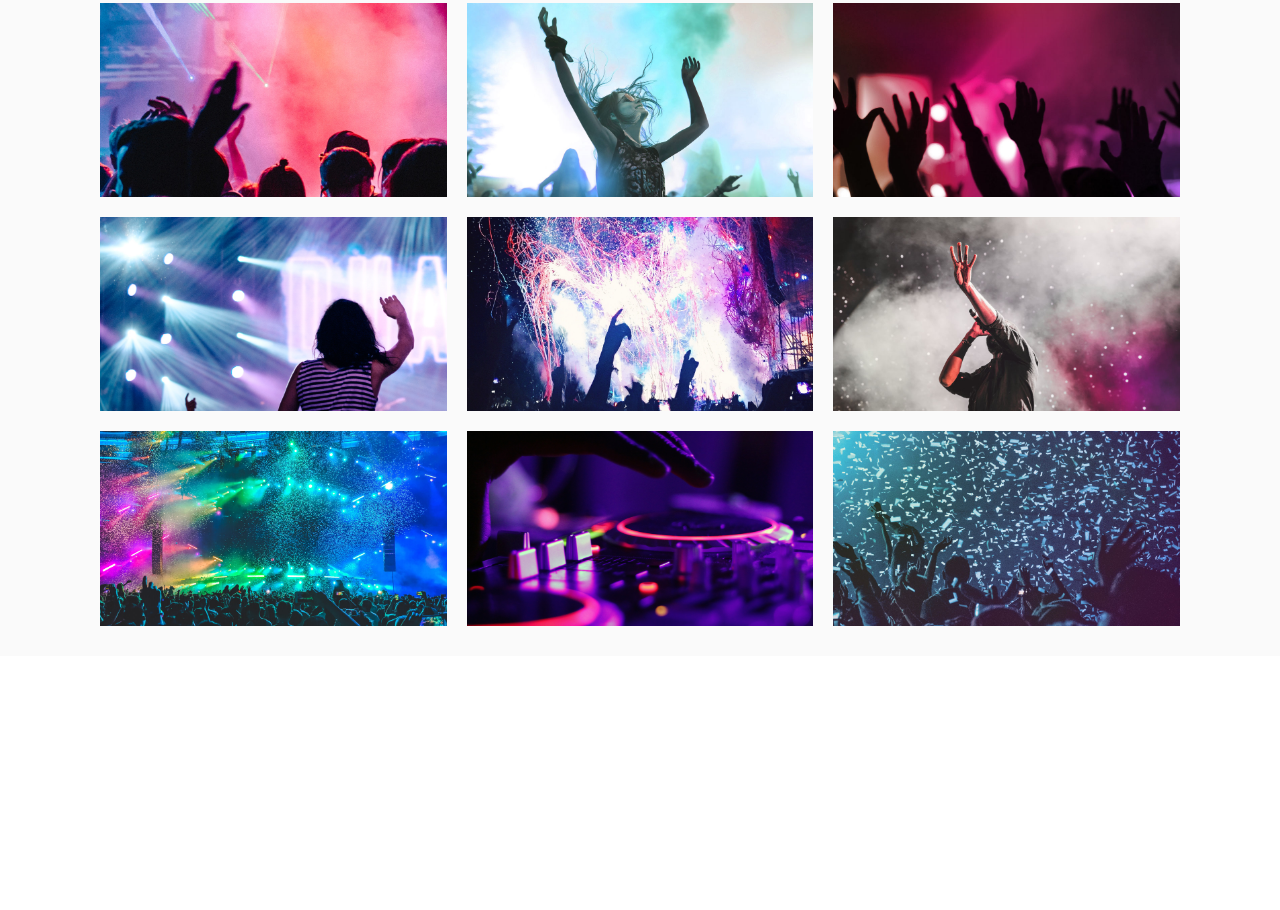
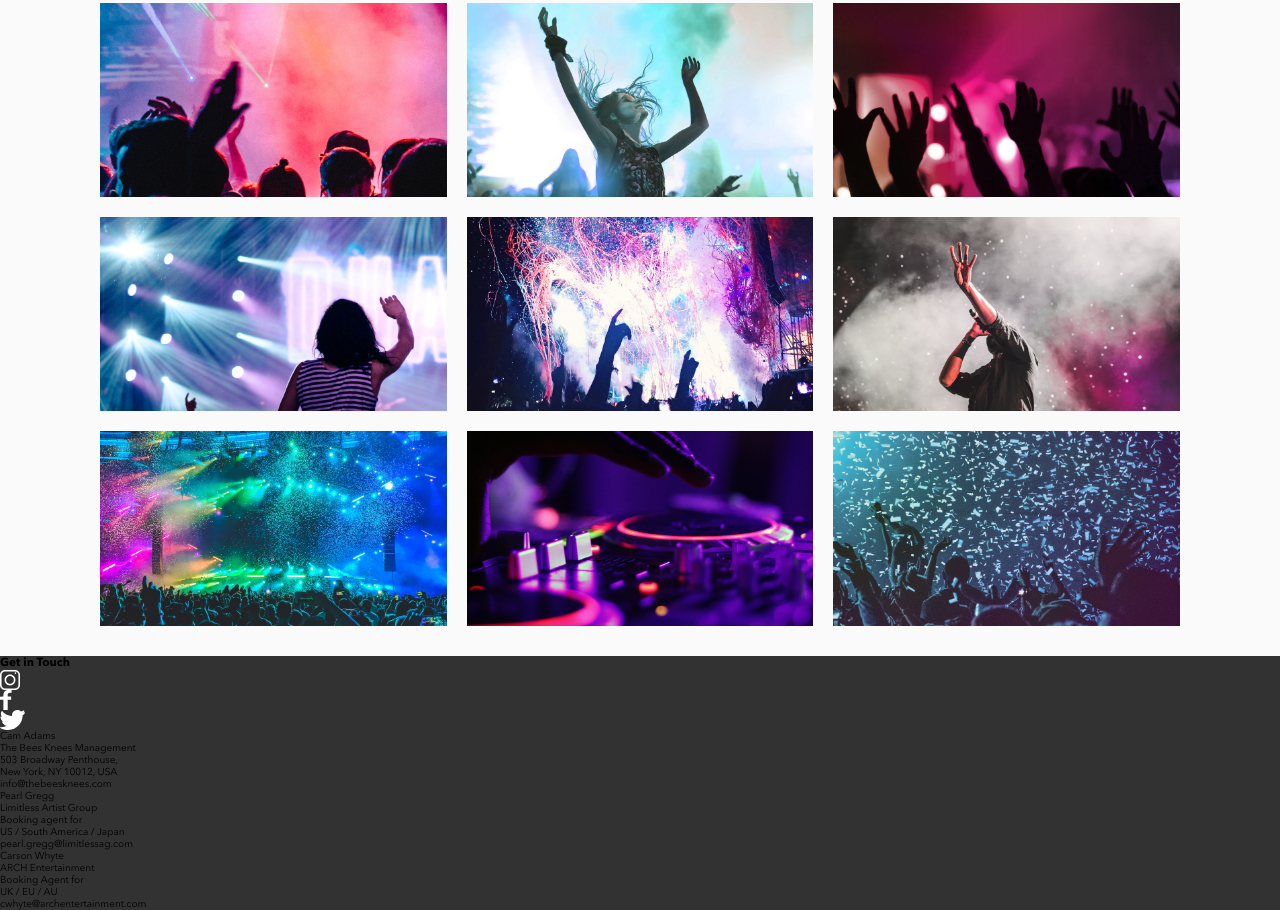
Before and after one commit to BilalHassen/bandsite-brainstation, a plain HTML site: page index.html in a window 1280 px wide. Shown: the part 2032-2942 px from the top of the page. Before the commit the page ends 2688 px from the top, so only its background shows below. Drawn offline with Linux system fonts and the light colour scheme.

Commit message:
code footer html and add footer.scss to partials and link with bio.scss

```diff
--- a/index.html
+++ b/index.html
@@ -94,5 +94,66 @@
           <img class="gallery__photo" src="/assets/images/Photo-gallery-9.jpg" alt="concert-image">
         </div>
     </section>
+
+    <!--footer section below-->
+      <footer class="footer">
+        <h3 class="footer__heading">Get in Touch</h3>
+        <div class="footer__icon-container">
+            <a href="https://www.instagram.com/">
+              <img class="footer__icon" src="/assets/icons/Icon-instagram.svg">
+            </a>
+            <a href="https://www.facebook.com/">
+              <img class="footer__icon" src="/assets/icons/Icon-facebook.svg">
+            </a>
+            <a href="https://twitter.com/">
+              <img class="footer__icon" src="/assets/icons/Icon-twitter.svg">
+            </a>
+        </div>
+
+        <div class="footer__cards">
+          <div class="footer__info-wrapper">
+          <p class="footer__name">Cam Adams</p>
+          <p class="footer__label">The Bees Knees Management</p>
+          </div>
+
+          <div class="footer__location-wrapper">
+            <p class="footer__location">503 Broadway Penthouse,</p>
+            <p class="footer__location"> New York, NY 10012, USA</p>
+          </div>
+
+          <a class="footer__email" href="mailto: info@thebeesknees.com"> info@thebeesknees.com</a>
+        </div>
+
+        <!--footer card 2 below-->
+        <div class="footer__cards">
+          <div class="footer__info-wrapper">
+          <p class="footer__name">Pearl Gregg</p>
+          <p class="footer__label">Limitless Artist Group</p>
+          </div>
+
+          <div class="footer__location-wrapper">
+            <p class="footer__location">Booking agent for</p>
+            <p class="footer__location"> US / South America / Japan</p>
+          </div>
+
+          <a class="footer__email" href="mailto: pearl.gregg@limitlessag.com"> pearl.gregg@limitlessag.com</a>
+        </div>
+
+        <!--footer card 3 below-->
+        <div class="footer__cards">
+          <div class="footer__info-wrapper">
+          <p class="footer__name">Carson Whyte</p>
+          <p class="footer__label">ARCH Entertainment</p>
+          </div>
+
+          <div class="footer__location-wrapper">
+            <p class="footer__location">Booking Agent for</p>
+            <p class="footer__location">UK / EU / AU</p>
+          </div>
+
+          <a class="footer__email" href="mailto: cwhyte@archentertainment.com"> cwhyte@archentertainment.com</a>
+        </div>
+
+      </footer>
   </body>
 </html>
--- a/styles/bio.scss
+++ b/styles/bio.scss
@@ -7,6 +7,7 @@
 @import './partials/about';
 @import './partials/information';
 @import './partials/gallery';
+@import './partials/footer';
 
 body {
     min-height: 100vh;
--- /dev/null
+++ b/styles/partials/_footer.scss
@@ -0,0 +1,3 @@
+.footer {
+    background-color: $color-1;
+}
```
Also changed, not shown: styles/bio.css, 1 other file.
